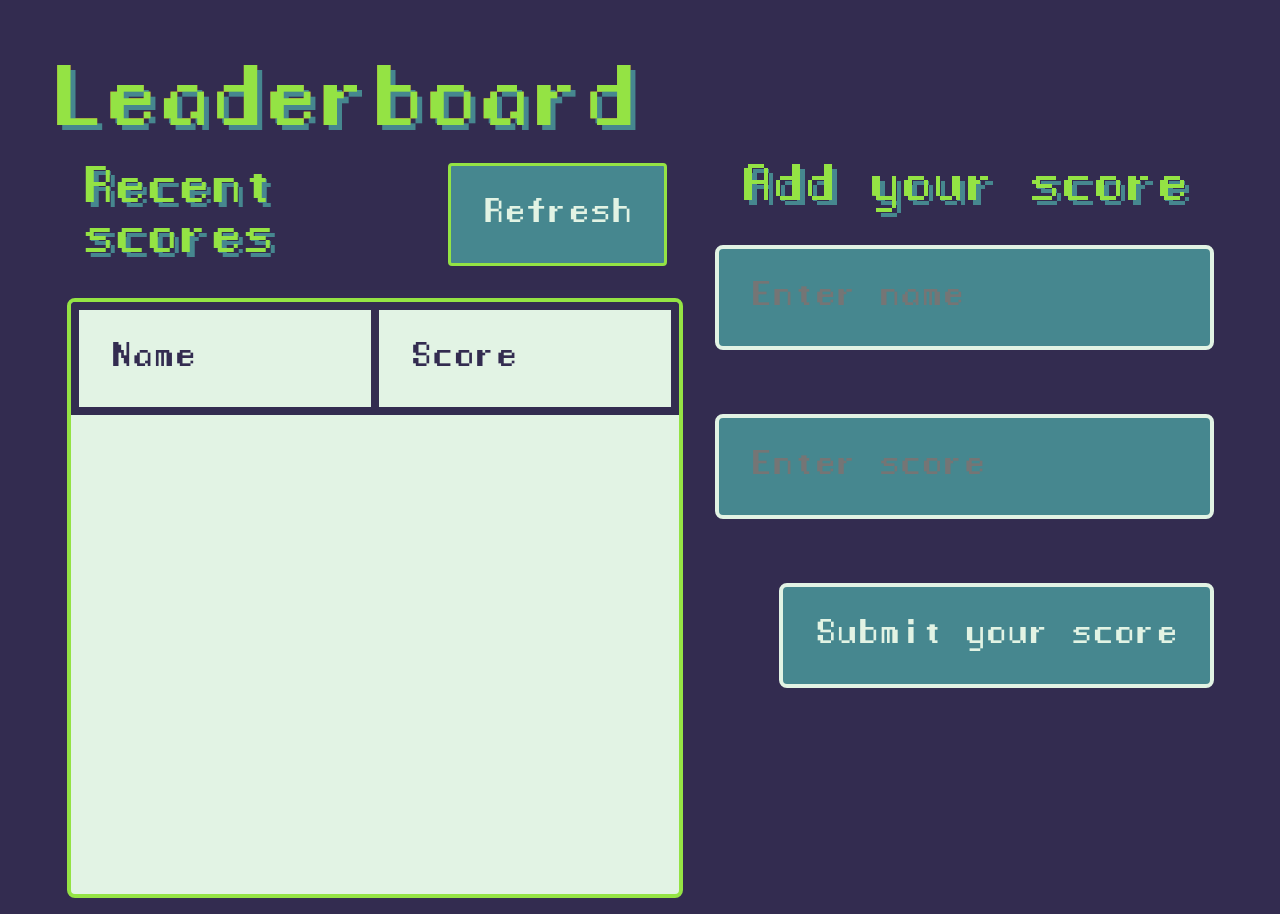
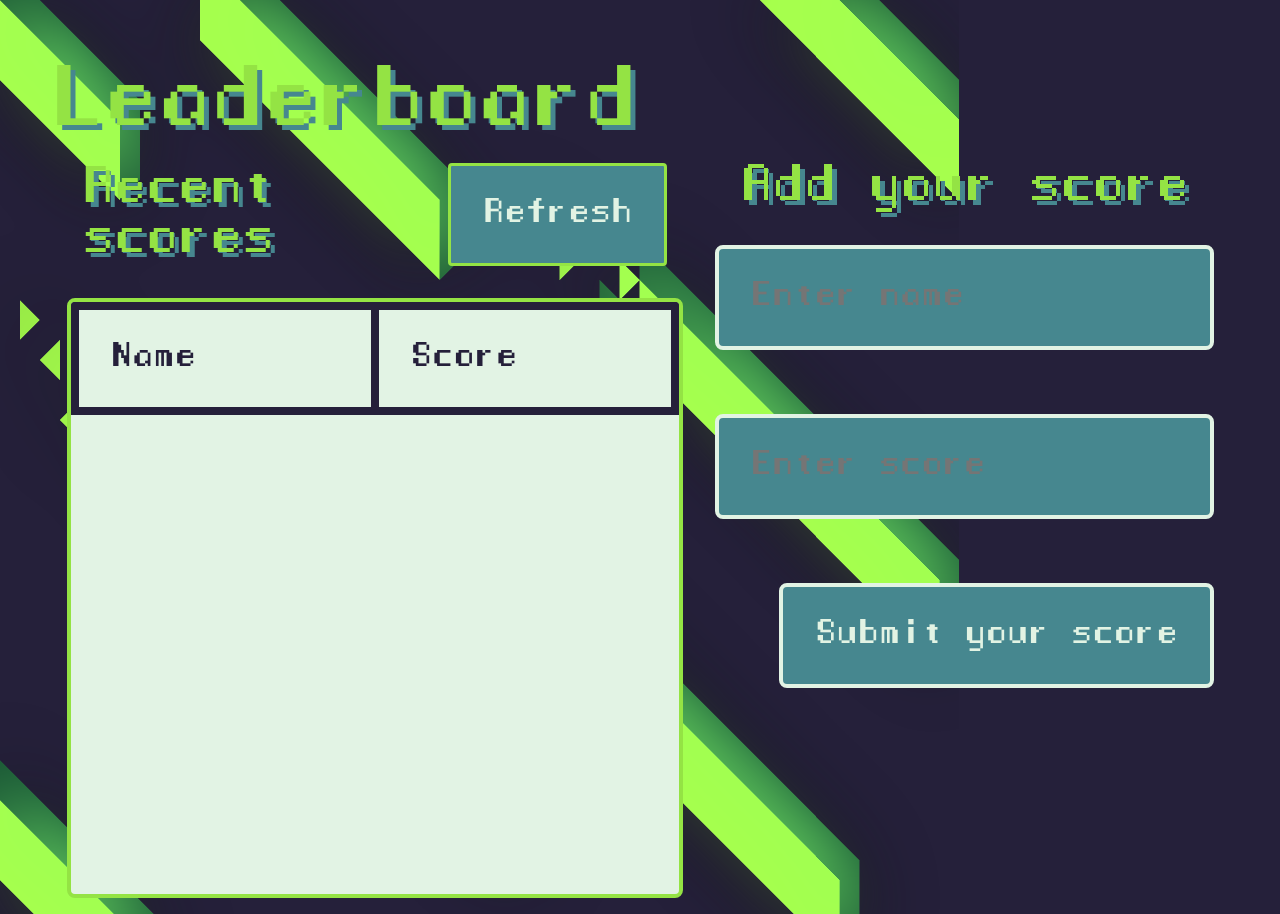
Before and after one commit to gabrielyea/leaderboard, a website built with webpack: page src/index.html in a window 1280 px wide. Built offline with nearby package versions, Linux system fonts and the light colour scheme.

```diff
--- a/src/scss/layout/_body.scss
+++ b/src/scss/layout/_body.scss
@@ -6,4 +6,10 @@
   @include setColors(get-color(light1), get-color(dark1));
 
   padding: 0 5em;
+  background-image: url('../assets/mobile-background.png');
+  background-repeat: no-repeat;
 }
+
+// @include media(">tablet") {
+
+// }
--- a/src/scss/layout/_headers.scss
+++ b/src/scss/layout/_headers.scss
@@ -11,7 +11,7 @@
     $color: get-color(dark2);
     $value: text;
 
-    background-image: linear-gradient(92deg, #f35626, #feab3a);
+    // background-image: linear-gradient(92deg, #f35626, #feab3a);
     background-clip: $value;
     grid-column: 1 / span 2;
     text-shadow: 5px 5px $color;
--- a/src/scss/utils/_variables.scss
+++ b/src/scss/utils/_variables.scss
@@ -9,7 +9,7 @@
 $main-theme-color: #ea4f36;
 $dark-background-color: #303030;
 
-$theme-colors: (light1:#94e344 , light2:#e2f3e4, dark1:#332c50 , dark2:#46878f );
+$theme-colors: (light1:#94e344 , light2:#e2f3e4, dark1:#25203a , dark2:#46878f );
 
 @function get-color($themeName) {
   @return map.get($theme-colors, $themeName);
```
Also changed, not shown: src/assets/mobile-background.png (renamed from mobile-background.png).
